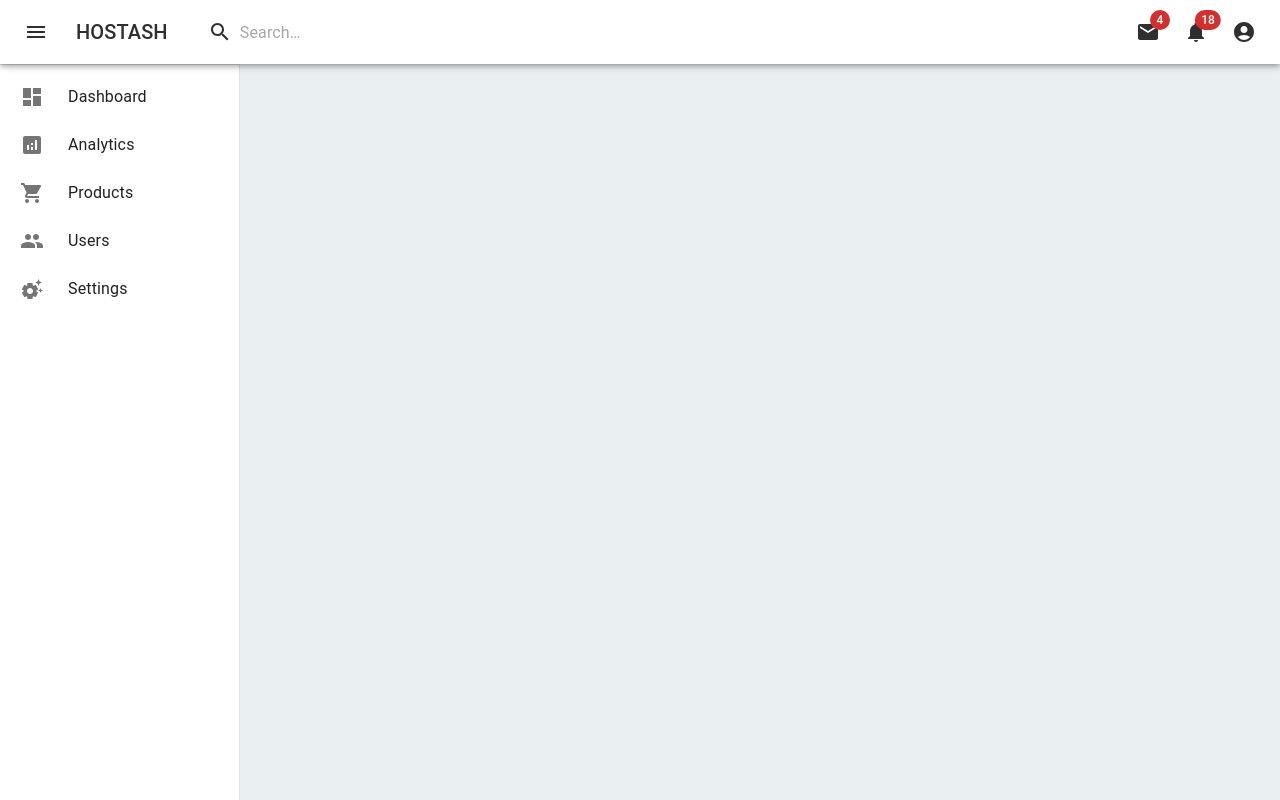
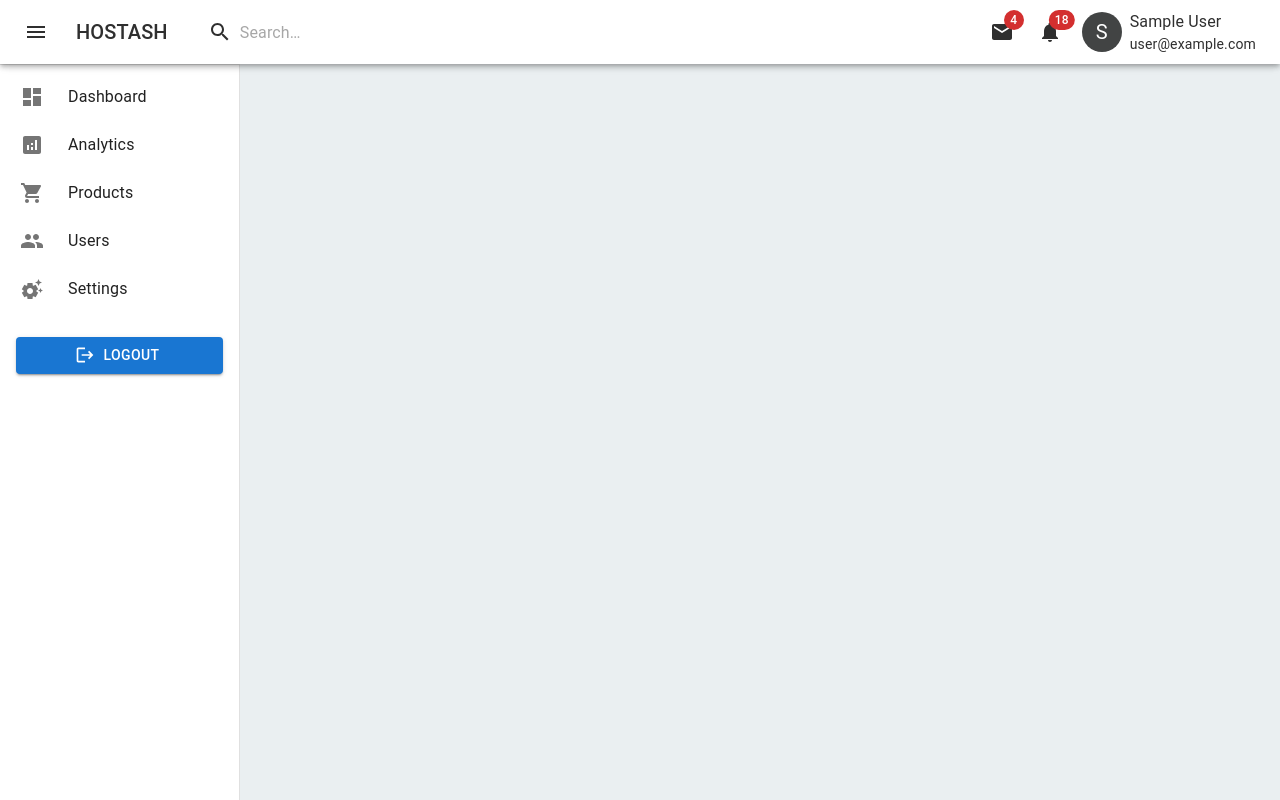
Before and after one commit to codebyumer/Hotash-Dashboard-with-Mui, a React (Vite) app: page / in a window 1280 px wide. Built offline with nearby package versions, Linux system fonts and the light colour scheme; no server answers; sample sign-in values are in the browser's storage.

Commit message:
Navbar User
Show user name email in navbar

```diff
--- a/src/components/NavBar.jsx
+++ b/src/components/NavBar.jsx
@@ -6,15 +6,14 @@ import IconButton from '@mui/material/IconButton';
 import Typography from '@mui/material/Typography';
 import InputBase from '@mui/material/InputBase';
 import Badge from '@mui/material/Badge';
-import MenuItem from '@mui/material/MenuItem';
-import Menu from '@mui/material/Menu';
 import MenuIcon from '@mui/icons-material/Menu';
 import SearchIcon from '@mui/icons-material/Search';
-import AccountCircle from '@mui/icons-material/AccountCircle';
 import MailIcon from '@mui/icons-material/Mail';
 import NotificationsIcon from '@mui/icons-material/Notifications';
-import MoreIcon from '@mui/icons-material/MoreVert';
 import MuiAppBar from '@mui/material/AppBar';
+import Avatar from '@mui/material/Avatar';
+import { useAuth } from '../context/AuthContext.jsx';
+import { useNavigate } from 'react-router-dom';
 const AppBar = styled(
   MuiAppBar,
   {},
@@ -51,7 +50,6 @@ const StyledInputBase = styled(InputBase)(({ theme }) => ({
   color: 'inherit',
   '& .MuiInputBase-input': {
     padding: theme.spacing(1, 1, 1, 0),
-    // vertical padding + font size from searchIcon
     paddingLeft: `calc(1em + ${theme.spacing(4)})`,
     transition: theme.transitions.create('width'),
     width: '100%',
@@ -62,102 +60,8 @@ const StyledInputBase = styled(InputBase)(({ theme }) => ({
 }));
 
 export default function NavBar({ open, setOpen }) {
-  const [anchorEl, setAnchorEl] = React.useState(null);
-  const [mobileMoreAnchorEl, setMobileMoreAnchorEl] = React.useState(null);
-
-  const isMenuOpen = Boolean(anchorEl);
-  const isMobileMenuOpen = Boolean(mobileMoreAnchorEl);
-
-  const handleProfileMenuOpen = (event) => {
-    setAnchorEl(event.currentTarget);
-  };
-
-  const handleMobileMenuClose = () => {
-    setMobileMoreAnchorEl(null);
-  };
-
-  const handleMenuClose = () => {
-    setAnchorEl(null);
-    handleMobileMenuClose();
-  };
-
-  const handleMobileMenuOpen = (event) => {
-    setMobileMoreAnchorEl(event.currentTarget);
-  };
-
-  const menuId = 'primary-search-account-menu';
-  const renderMenu = (
-    <Menu
-      anchorEl={anchorEl}
-      anchorOrigin={{
-        vertical: 'top',
-        horizontal: 'right',
-      }}
-      id={menuId}
-      keepMounted
-      transformOrigin={{
-        vertical: 'top',
-        horizontal: 'right',
-      }}
-      open={isMenuOpen}
-      onClose={handleMenuClose}
-    >
-      <MenuItem onClick={handleMenuClose}>Profile</MenuItem>
-      <MenuItem onClick={handleMenuClose}>My account</MenuItem>
-    </Menu>
-  );
-
-  const mobileMenuId = 'primary-search-account-menu-mobile';
-  const renderMobileMenu = (
-    <Menu
-      anchorEl={mobileMoreAnchorEl}
-      anchorOrigin={{
-        vertical: 'top',
-        horizontal: 'right',
-      }}
-      id={mobileMenuId}
-      keepMounted
-      transformOrigin={{
-        vertical: 'top',
-        horizontal: 'right',
-      }}
-      open={isMobileMenuOpen}
-      onClose={handleMobileMenuClose}
-    >
-      <MenuItem>
-        <IconButton size="large" aria-label="show 4 new mails" color="inherit">
-          <Badge badgeContent={4} color="error">
-            <MailIcon />
-          </Badge>
-        </IconButton>
-        <p>Messages</p>
-      </MenuItem>
-      <MenuItem>
-        <IconButton
-          size="large"
-          aria-label="show 17 new notifications"
-          color="inherit"
-        >
-          <Badge badgeContent={17} color="error">
-            <NotificationsIcon />
-          </Badge>
-        </IconButton>
-        <p>Notifications</p>
-      </MenuItem>
-      <MenuItem onClick={handleProfileMenuOpen}>
-        <IconButton
-          size="large"
-          aria-label="account of current user"
-          aria-controls="primary-search-account-menu"
-          aria-haspopup="true"
-          color="inherit"
-        >
-          <AccountCircle />
-        </IconButton>
-        <p>Profile</p>
-      </MenuItem>
-    </Menu>
-  );
+  const { user } = useAuth();
+  const navigate = useNavigate();
   return (
     <Box sx={{ flexGrow: 1 }}>
       <AppBar position="fixed" sx={{ background: '#ffffff', color: '#2f2f2f' }}>
@@ -210,33 +114,32 @@ export default function NavBar({ open, setOpen }) {
               </Badge>
             </IconButton>
             <IconButton
-              size="large"
-              edge="end"
-              aria-label="account of current user"
-              aria-controls={menuId}
-              aria-haspopup="true"
-              onClick={handleProfileMenuOpen}
+              size="medium"
+              onClick={() => {
+                navigate('/settings');
+              }}
               color="inherit"
             >
-              <AccountCircle />
+              <Avatar sx={{ bgcolor: '#424444' }}>
+                {user?.displayName?.charAt(0).toUpperCase()}
+              </Avatar>
             </IconButton>
           </Box>
-          <Box sx={{ display: { xs: 'flex', md: 'none' } }}>
-            <IconButton
-              size="large"
-              aria-label="show more"
-              aria-controls={mobileMenuId}
-              aria-haspopup="true"
-              onClick={handleMobileMenuOpen}
-              color="inherit"
-            >
-              <MoreIcon />
-            </IconButton>
+          <Box
+            sx={{
+              display: 'flex',
+              alignItems: 'center',
+              gap: 2,
+            }}
+          >
+            <Box>
+              <Typography fontWeight={600}>{user?.displayName}</Typography>
+
+              <Typography variant="body2">{user?.email}</Typography>
+            </Box>
           </Box>
         </Toolbar>
       </AppBar>
-      {renderMobileMenu}
-      {renderMenu}
     </Box>
   );
 }
--- a/src/components/SideNav.jsx
+++ b/src/components/SideNav.jsx
@@ -16,6 +16,10 @@ import GroupIcon from '@mui/icons-material/Group';
 import AnalyticsIcon from '@mui/icons-material/Analytics';
 import SettingsSuggestIcon from '@mui/icons-material/SettingsSuggest';
 import LocalGroceryStoreIcon from '@mui/icons-material/LocalGroceryStore';
+import { Button } from '@mui/material';
+import LogoutIcon from '@mui/icons-material/Logout';
+import { signOut } from 'firebase/auth';
+import { auth } from '../FirebaseConfig';
 import { useNavigate } from 'react-router-dom';
 const drawerWidth = 240;
 
@@ -76,6 +80,15 @@ const Drawer = styled(MuiDrawer, {
 export default function SideNav({ open, setOpen }) {
   const theme = useTheme();
   const navigate = useNavigate();
+  const handleLogout = async () => {
+    try {
+      await signOut(auth);
+      alert('Logout Successful!');
+      navigate('/login');
+    } catch (error) {
+      alert('Error logging out: ' + error.message);
+    }
+  };
   return (
     <>
       <CssBaseline />
@@ -357,6 +370,16 @@ export default function SideNav({ open, setOpen }) {
             </ListItemButton>
           </ListItem>
         </List>
+        <Box sx={{ p: 2, mb: 1 }}>
+          <Button
+            fullWidth
+            variant="contained"
+            startIcon={<LogoutIcon />}
+            onClick={handleLogout}
+          >
+            Logout
+          </Button>
+        </Box>
       </Drawer>
     </>
   );
```
